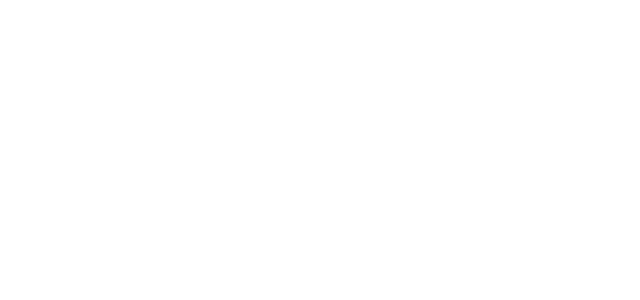
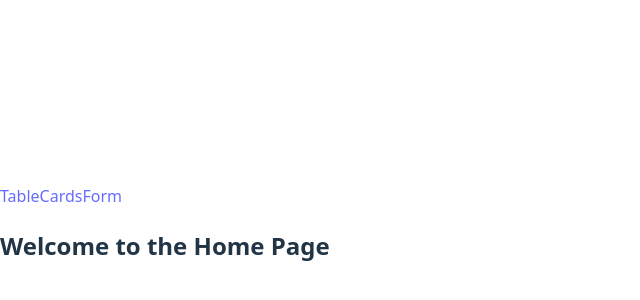
Before and after one commit to IsratJahan13/my-shadcn-project, a React (Vite) app: page / in a window 1280 px wide. Shown: the part 166-466 px from the top of the page, without its empty margins (0-640 px from the left). Built offline with nearby package versions, Linux system fonts and the light colour scheme.

Commit message:
Set up the structure with Navbar, Footer, and routing

```diff
--- a/src/App.tsx
+++ b/src/App.tsx
@@ -1,9 +1,24 @@
+import { Route,BrowserRouter as Router, Routes } from "react-router-dom"
+import Navbar from "./components/Navbar"
+import TablePage from "./pages/TablePage"
+import CardsPage from "./pages/CardsPage"
+import FormPage from "./pages/FormPage"
+import HomePage from "./pages/HomePage"
+
 function App() {
 
 
   return (
     <>
-
+      <Router>
+        <Navbar />
+        <Routes>
+          <Route path="/" element={<HomePage />} />
+          <Route path="/table" element={<TablePage />} />
+          <Route path="/cards" element={<CardsPage />}/>
+          <Route path="/form" element={<FormPage />}/>
+        </Routes>
+      </Router>
     </>
   )
 }
--- /dev/null
+++ b/src/components/Navbar.tsx
@@ -0,0 +1,20 @@
+import { NavLink } from "react-router-dom"
+
+const Navbar = () => {
+    return (
+        <header>
+            <div>
+                <NavLink to="/table">
+                    Table
+                </NavLink>
+                <NavLink to="/cards">
+                    Cards
+                </NavLink>
+                <NavLink to="/form">
+                    Form
+                </NavLink>
+            </div>
+        </header>
+    )
+}
+export default Navbar
--- /dev/null
+++ b/src/pages/CardsPage.tsx
@@ -0,0 +1,9 @@
+const CardsPage = () => {
+    return (
+        <div>
+            <p>This will be the page with some cards.</p>
+        </div>
+    )
+}
+
+export default CardsPage
--- /dev/null
+++ b/src/pages/FormPage.tsx
@@ -0,0 +1,9 @@
+const FormPage = () => {
+    return (
+        <div>
+            <p>This will be the page with a form.</p>
+        </div>
+    )
+}
+
+export default FormPage
--- /dev/null
+++ b/src/pages/HomePage.tsx
@@ -0,0 +1,9 @@
+const HomePage = () => {
+    return (
+        <div>
+            <h2>Welcome to the Home Page</h2>
+        </div>
+    )
+}
+
+export default HomePage
--- /dev/null
+++ b/src/pages/TablePage.tsx
@@ -0,0 +1,9 @@
+const TablePage = () => {
+    return (
+        <div>
+            <p>This will be the page with a table.</p>
+        </div>
+    )
+}
+
+export default TablePage
```
